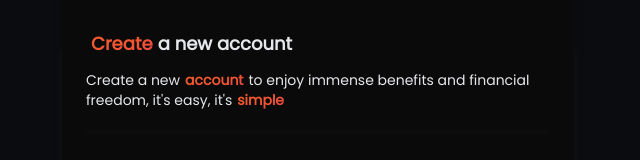
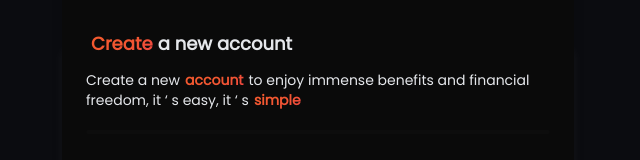
Before and after one commit to uzochukwuV/stoxa.fx, a Next.js app: page /auth in a window 1280 px wide. Shown: the part 214-374 px from the top of the page, without its empty margins (322-962 px from the left). Built offline with nearby package versions, Linux system fonts and the light colour scheme.

Commit message:
resolved error no escape entities

```diff
--- a/app/auth/page.js
+++ b/app/auth/page.js
@@ -102,7 +102,7 @@ function Login() {
                 <span className="bg-[conic-gradient(at_top_right,_var(--tw-gradient-stops))] bord fonttb from-red-600 via-red-500 to-orange-500 bg-clip-text text-transparent font-bold">
                   account
                 </span>
-                to enjoy immense benefits and financial freedom, it's easy, it's
+                to enjoy immense benefits and financial freedom, it &lsquo; s easy, it &lsquo; s
                 <span className="bg-[conic-gradient(at_top_right,_var(--tw-gradient-stops))] from-red-600 via-red-500 to-orange-500 bg-clip-text text-transparent font-bold">
                   simple
                 </span>
```
